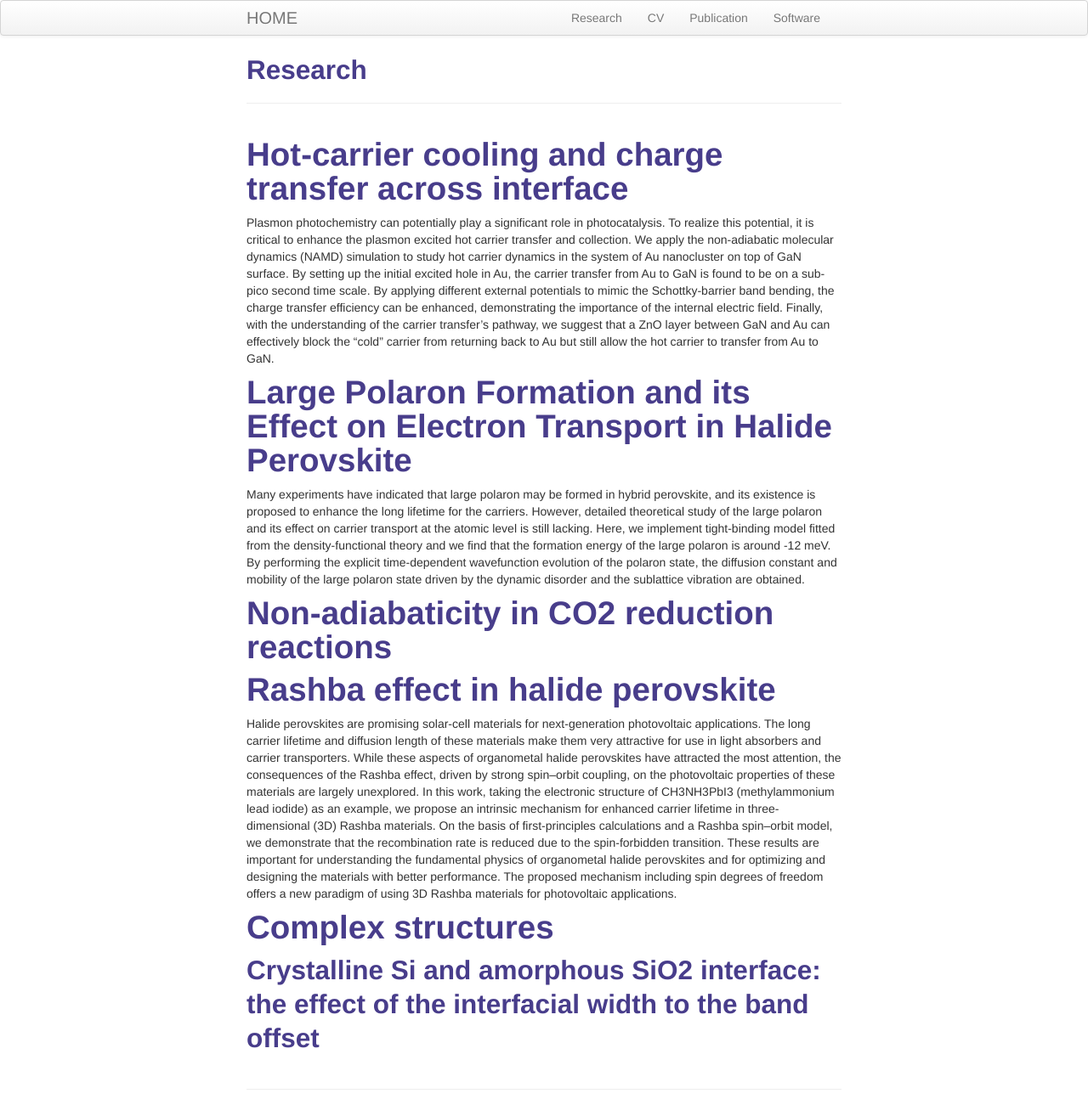
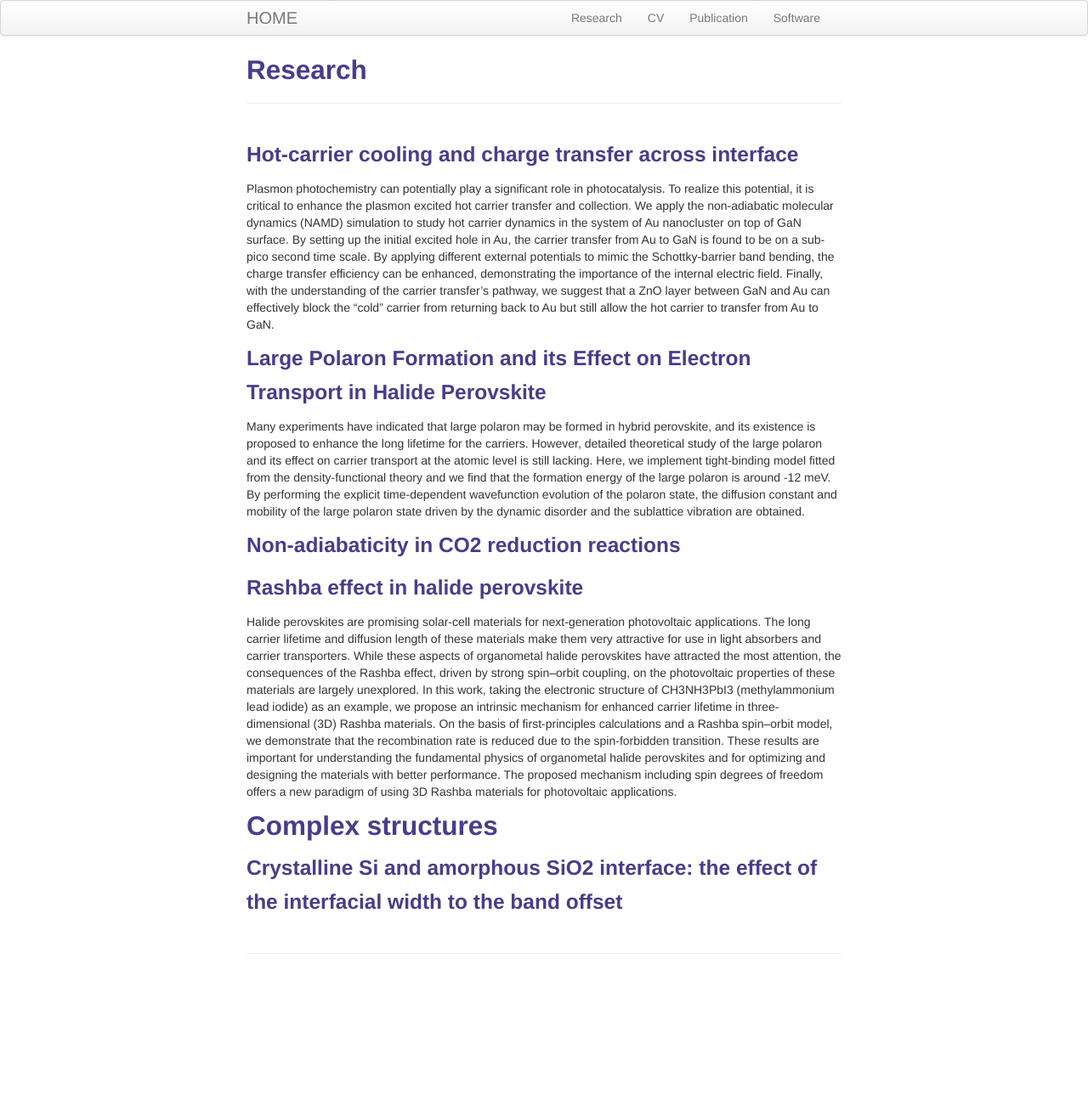
Before and after one commit to zhengfann/web, a Jekyll site: the page built from pages/research.md, in a window 1280 px wide. Shown: the whole page at 85% size. Built offline with Jekyll 4.4.1, drawn with Linux system fonts in a browser that asks for light colours; after the commit the page ends 1154 px from its top, so only the background shows below that.

Commit message:
add more pages

```diff
--- a/pages/research.md
+++ b/pages/research.md
@@ -4,7 +4,7 @@ title: Research
 description: Fan Zheng's research
 ---
 
-# Hot-carrier cooling and charge transfer across interface
+### Hot-carrier cooling and charge transfer across interface
 
 Plasmon photochemistry can potentially play a significant role in photocatalysis.
 To realize this potential, it is critical to enhance the plasmon excited hot
@@ -20,7 +20,7 @@ pathway, we suggest that a ZnO layer between GaN and Au can effectively block th
 from Au to GaN.
 
 
-# Large Polaron Formation and its Effect on Electron Transport in Halide Perovskite
+### Large Polaron Formation and its Effect on Electron Transport in Halide Perovskite
 
 Many experiments have indicated that large polaron may be formed in hybrid
 perovskite, and its existence is proposed to enhance the long lifetime for
@@ -33,14 +33,14 @@ state, the diffusion constant and mobility of the large polaron state driven
 by the dynamic disorder and the sublattice vibration are obtained.
 
 
-# Non-adiabaticity in CO2 reduction reactions
+### Non-adiabaticity in CO2 reduction reactions
 
-# Rashba effect in halide perovskite
+### Rashba effect in halide perovskite
 
 Halide perovskites are promising solar-cell materials for next-generation
 photovoltaic applications. The long carrier lifetime and diffusion length of these materials make them very attractive for use in light absorbers and carrier transporters. While these aspects of organometal halide perovskites have attracted the most attention, the consequences of the Rashba effect, driven by strong spin–orbit coupling, on the photovoltaic properties of these materials are largely unexplored. In this work, taking the electronic structure of CH3NH3PbI3 (methylammonium lead iodide) as an example, we propose an intrinsic mechanism for enhanced carrier lifetime in three-dimensional (3D) Rashba materials. On the basis of first-principles calculations and a Rashba spin–orbit model, we demonstrate that the recombination rate is reduced due to the spin-forbidden transition. These results are important for understanding the fundamental physics of organometal halide perovskites and for optimizing and designing the materials with better performance. The proposed mechanism including spin degrees of freedom offers a new paradigm of using 3D Rashba materials for photovoltaic applications.
 
 
-# Complex structures
+## Complex structures
 
-## Crystalline Si and amorphous SiO2 interface: the effect of the interfacial width to the band offset
+### Crystalline Si and amorphous SiO2 interface: the effect of the interfacial width to the band offset
```
Also changed, not shown: pages/software.md (added, +20 -0 lines).
